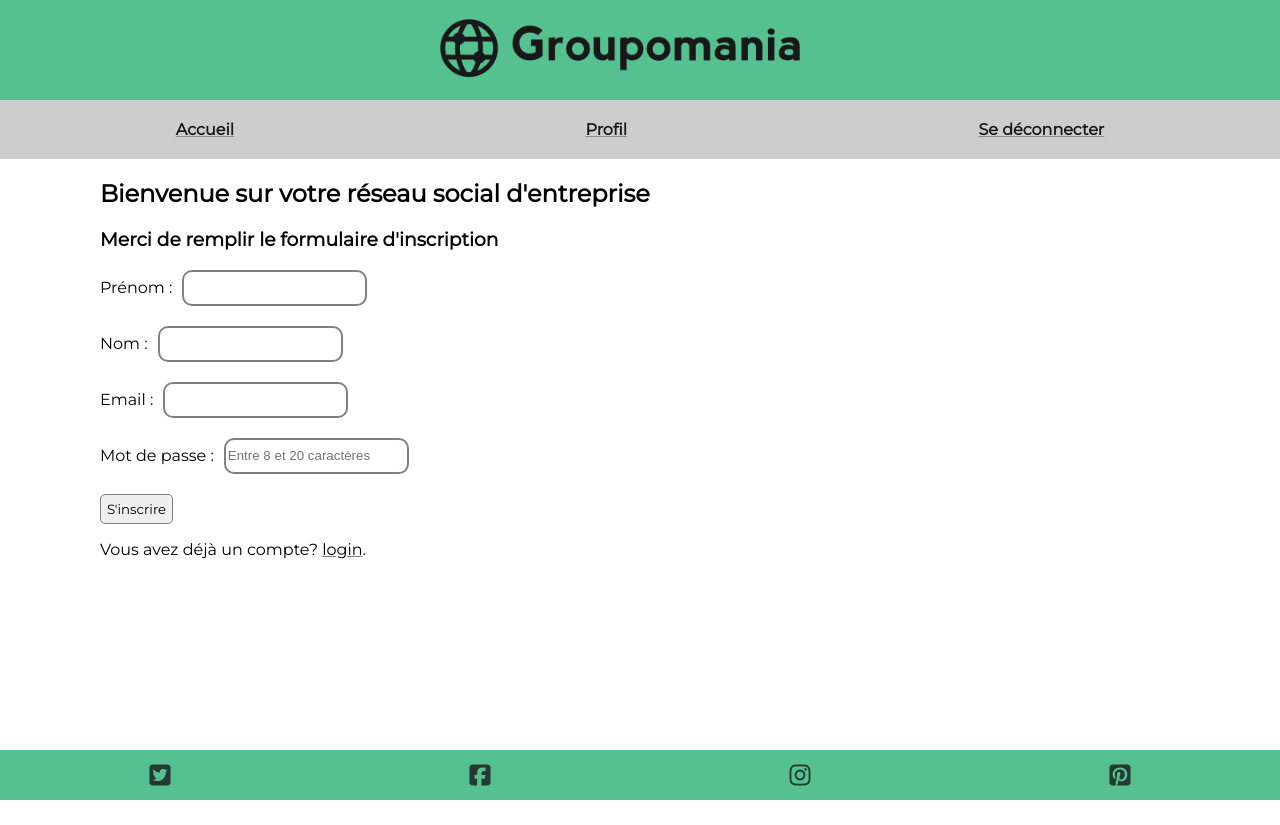
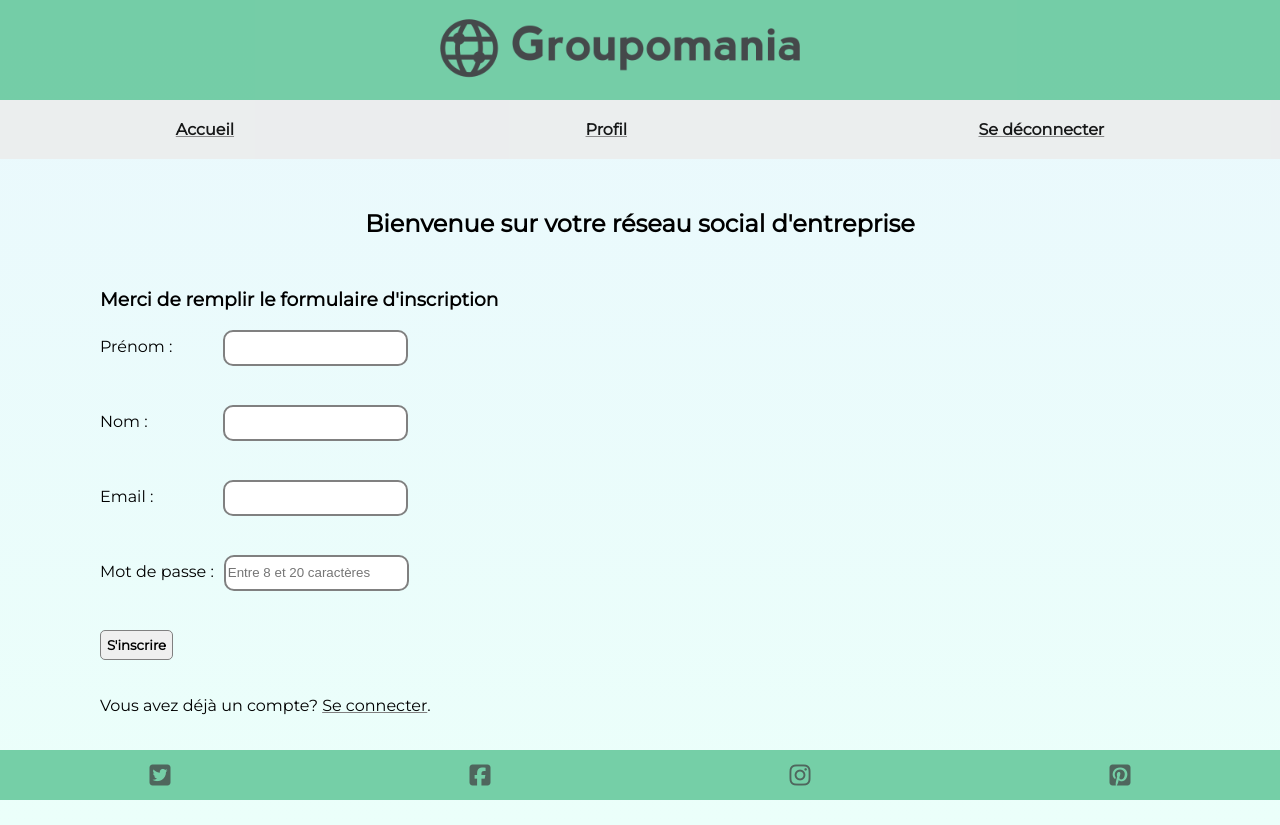
Before and after one commit to clementhaon/P7_20102021, a Vue app: page /signup in a window 1280 px wide. Before the commit the page ends 800 px from the top, so only its background shows below. Built offline with nearby package versions, Linux system fonts and the light colour scheme.

Commit message:
css commit

```diff
--- a/src/App.vue
+++ b/src/App.vue
@@ -47,6 +47,7 @@
   font-family: 'Montserrat', sans-serif;
   padding:0;
   height:100%;
+  background: linear-gradient(#EAF8FD, #EBFFFA);
 }
 button {
     font-family: 'Montserrat', sans-serif;
@@ -55,6 +56,9 @@
     color: black;
     text-decoration: underline grey;
   }
+nav ul li:hover {
+  transform: scale(1.2);
+}
 #logo {
   width: 400px;
   max-width: 90%;
@@ -65,11 +69,11 @@
   align-items: center;
   background-color: #44bb84;
   height: 100px;
-  opacity: 0.9;
+  opacity: 0.7;
 
 }
 #nav {
-  background-color: #C8C8C8;
+  background-color: #ECEDED;
   height: 100%;
   opacity: 0.9;
 }
@@ -84,6 +88,8 @@
 }
 li {
   list-style-type: none;
+  transition: all .3s ease-in-out;
+
 }
 .logout {
   cursor: pointer
@@ -94,7 +100,7 @@
 .footer {
   background-color: #44bb84;
   width:100%;
-  opacity: 0.9;
+  opacity: 0.7;
   position: fixed;
   bottom: 0;
 }
@@ -132,10 +138,42 @@
   border-radius:5px;
   border: 1px solid grey;
   height: 30px;
+  font-weight: bold;
+  cursor: pointer;
+}
+button:hover {
+  animation: shake 0.42s ease-in;
+  transform: translate3d(0, 0, 0);
+  perspective: 100px;
+}
+
+@keyframes shake {
+  10%, 90% {
+    transform: translate3d(-1px, 0, 0);
+  }
+  20%, 80% {
+    transform: translate3d(1px, 0, 0);
+  }
+
+  30%, 50%, 70% {
+    transform: translate3d(-1px, 0, 0);
+  }
+  40%, 60% {
+    transform: translate3d(1px, 0, 0);
+}
 }
 input {
   border-radius: 10px;
   border: 2px solid grey;
   min-height : 30px;
 }
+.login--form {
+  display: flex;
+  align-items: baseline;
+}
+.label--email {
+  display: block;
+  float: left;
+  width: 113px;
+}
 </style>
--- a/src/components/allPost.vue
+++ b/src/components/allPost.vue
@@ -50,3 +50,8 @@
   },
 };
 </script>
+<style scoped>
+.title {
+  margin: 50px 0 30px 0;
+}
+</style>
--- a/src/components/cardPost.vue
+++ b/src/components/cardPost.vue
@@ -7,6 +7,7 @@
         <img :src="image" />
       </router-link>
     </div>
+    <hr />
     <p class="commDe">Publié par {{ user.firstname }} {{ user.lastname }}</p>
     <router-link :to="`/post/${id}`">Commentaires ...</router-link>
   </div>
@@ -23,9 +24,12 @@
   border-radius: 20px;
   margin-bottom : 25px;
   padding : 15px;
-  background-color: #E5E8E9;
+  background-color: #F2F3F3;
 }
 img {
   max-width: 250px;
 }
+hr {
+  margin: 0;
+}
 </style>
--- a/src/views/login.vue
+++ b/src/views/login.vue
@@ -4,16 +4,18 @@
     <h3>Connexion</h3>
     <div class="flex-co">
     <form class="login" @submit.prevent="login">
-      <label for="email">Email :</label>
+      <div class="login--form">
+        <label class="label--email" for="email">Email :</label>
         <input
           required
           v-model="email"
           type="email"
           name="email"
           id="email-input"
-        placeholder="utilisateur@domaine.fr"
         />
+      </div>
       <br>
+      <div class="login--form">
         <label for="password">Mot de passe :</label>
         <input
           required
@@ -22,6 +24,7 @@
           name="password"
           id="password-input"
         />
+      </div>
       <br>
       <button type="submit" @click.prevent="buttonLogin">Se connecter</button>
       <p v-if="message">{{ message }}</p>
@@ -31,7 +34,7 @@
     <div class="container_signup">
       <p>
         Vous n'avez pas de compte?
-        <router-link to="/signup">signup</router-link>.
+        <router-link to="/signup">S'incrire</router-link>.
       </p>
     </div>
   </div>
@@ -76,6 +79,7 @@
 <style scoped>
 h2{
   text-align: center;
+  margin: 50px 0;
 }
 .flex-co{
   display: flex;
@@ -85,5 +89,10 @@
   margin-bottom: 20px;
   margin-left: 10px;
 }
-
+h3 {
+  margin: 40px 0;
+}
+.flex-co form button {
+  margin-bottom: 20px;
+}
 </style>
--- a/src/views/news.vue
+++ b/src/views/news.vue
@@ -6,7 +6,7 @@
           <h1>Fil d'actualités</h1>
         </div>
       </div>
-      <h2><router-link to="/create">Créez un nouveau post</router-link></h2>
+      <h2 class="titre--create"><router-link to="/create">Créez un nouveau post</router-link></h2>
     </div>
     <div id="container">
       <div class="allpost">
@@ -36,5 +36,7 @@
 .tittleban {
   text-align: center;
 }
-
+.titre--create {
+  margin: 30px 0;
+}
 </style>
--- a/src/views/signup.vue
+++ b/src/views/signup.vue
@@ -4,7 +4,8 @@
     <h3>Merci de remplir le formulaire d'inscription</h3>
 
     <form class="signup" @submit.prevent="signup">
-      <label for="firstname">Prénom :</label>
+      <div class="login--form">
+        <label class="label--email" for="firstname">Prénom :</label>
         <input
           required
           v-model="firstname"
@@ -12,8 +13,10 @@
           name="firstName"
           id="firstname-input"
         />
+      </div>
       <br>
-      <label for="lastname">Nom :</label>
+      <div class="login--form">
+        <label class="label--email" for="lastname">Nom :</label>
         <input
           required
           v-model="lastname"
@@ -21,8 +24,10 @@
           name="lastName"
           id="lastname-input"
         />
+      </div>
       <br>
-      <label for="email">Email :</label>
+      <div class="login--form">
+        <label class="label--email" for="email">Email :</label>
         <input
           required
           v-model="email"
@@ -30,7 +35,9 @@
           name="email"
           id="email-input"
         />
+      </div>
       <br>
+      <div class="login--form">
         <label for="password">Mot de passe :</label>
         <input
           required
@@ -41,6 +48,7 @@
           placeholder="Entre 8 et 20 caractères"
           id="password-input"
         />
+      </div>
       <br>
       <button type="submit" @click.prevent="buttonSignup">S'inscrire</button>
       <p v-if="message">{{ message }}</p>
@@ -48,7 +56,7 @@
 
     <div class="container_login">
       <p>
-        Vous avez déjà un compte? <router-link to="/login">login</router-link>.
+        Vous avez déjà un compte? <router-link to="/login">Se connecter</router-link>.
       </p>
     </div>
   </div>
@@ -81,7 +89,7 @@
       try {
         const res = await axios.post("/api/auth/signup", data);
         console.log(res);
-        this.$router.push("/login");
+        this.$router.push("/");
       } catch (error) {
         alert(error?.response?.data?.error || "Une erreur est survenue.");
       }
@@ -94,4 +102,11 @@
   margin-bottom: 20px;
   margin-left: 10px;
 }
+h2 {
+  margin: 50px 0;
+  text-align: center;
+}
+.container_signup button {
+  margin-bottom: 20px;
+}
 </style>
```
Lines whose indentation alone changed are shown as unchanged.
